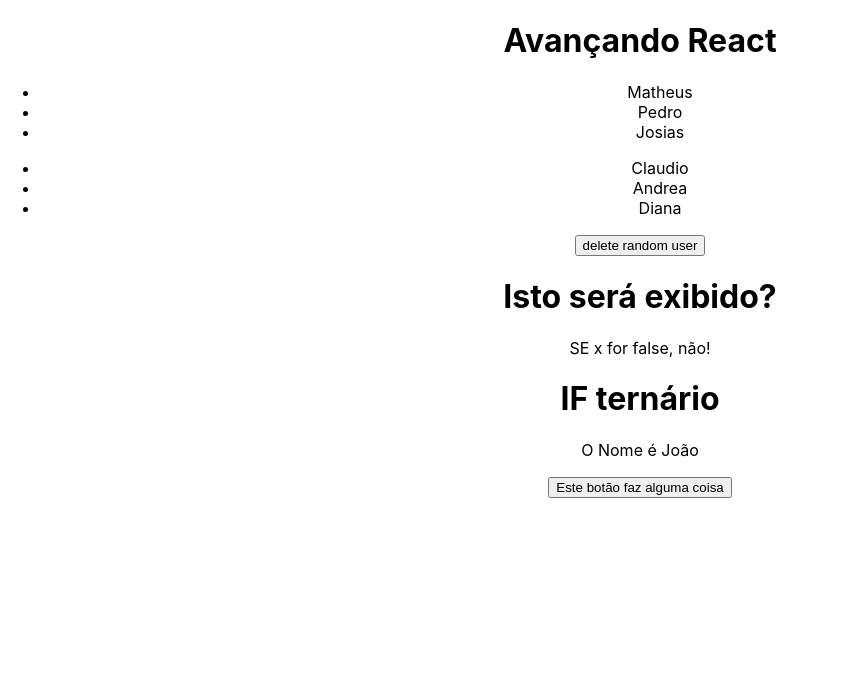
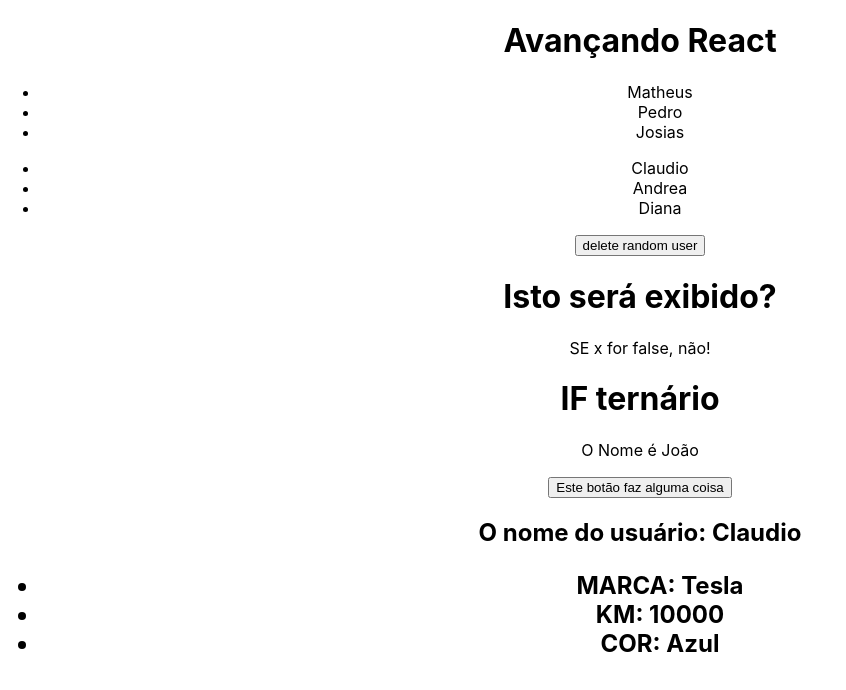
Before and after one commit to clacerda/React_Aulas_ProfMateusBattisti, a React (Create React App) app in the folder Avançando/my-react-app/: page / in a window 1280 px wide. Shown: the top 690 px of the page, without its empty margins (0-846 px from the left). Built offline with nearby package versions, Linux system fonts and the light colour scheme.

Commit message:
Atualização estudos: If / else, props, destructuri

```diff
--- a/Avançando/my-react-app/src/App.js
+++ b/Avançando/my-react-app/src/App.js
@@ -1,12 +1,20 @@
 //import logo from './logo.svg';
+import { useState } from 'react';
 import './App.css';
+import CarDetails from './components/CarDetails';
 import ConditionalRender from './components/ConditionalRender';
 import ListRender from './components/ListRender';
+import ShowUserName from './components/ShowUserName';
 
 //import MinhaFoto from './assets/1517517204212.jpg'
 //import ManageData from './components/ManageData';
 
 function App() {
+
+  const name = "Claudio2"
+  const [userName] = useState("Claudio")
+
+
   return (
     <div className="App">
        <h1>Avançando React</h1>
@@ -25,6 +33,10 @@ function App() {
        <ListRender />
 
        <ConditionalRender />
+       {/*Props*/}
+       <ShowUserName name= {userName}/>
+       {/*Destructuring*/}
+       <CarDetails brand="Tesla" km={10000} color="Azul"/>
     </div>
   );
 }
--- /dev/null
+++ b/Avançando/my-react-app/src/components/CarDetails.js
@@ -0,0 +1,23 @@
+import React from 'react'
+
+const CarDetails = ({brand, km, color}) => {
+  return (
+    <div>
+        <h2>
+            <ul>
+                <li>
+                    MARCA: {brand}
+                </li>
+                <li>
+                    KM: {km}
+                </li>
+                <li>
+                    COR: {color}
+                </li>
+            </ul>
+        </h2>
+    </div>
+  )
+}
+
+export default CarDetails
--- /dev/null
+++ b/Avançando/my-react-app/src/components/ShowUserName.js
@@ -0,0 +1,13 @@
+import React from 'react'
+
+const ShowUserName = (props) => {
+  return (
+    <div>
+        <h2>
+            O nome do usuário: {props.name}
+        </h2>
+    </div>
+  )
+}
+
+export default ShowUserName
```
